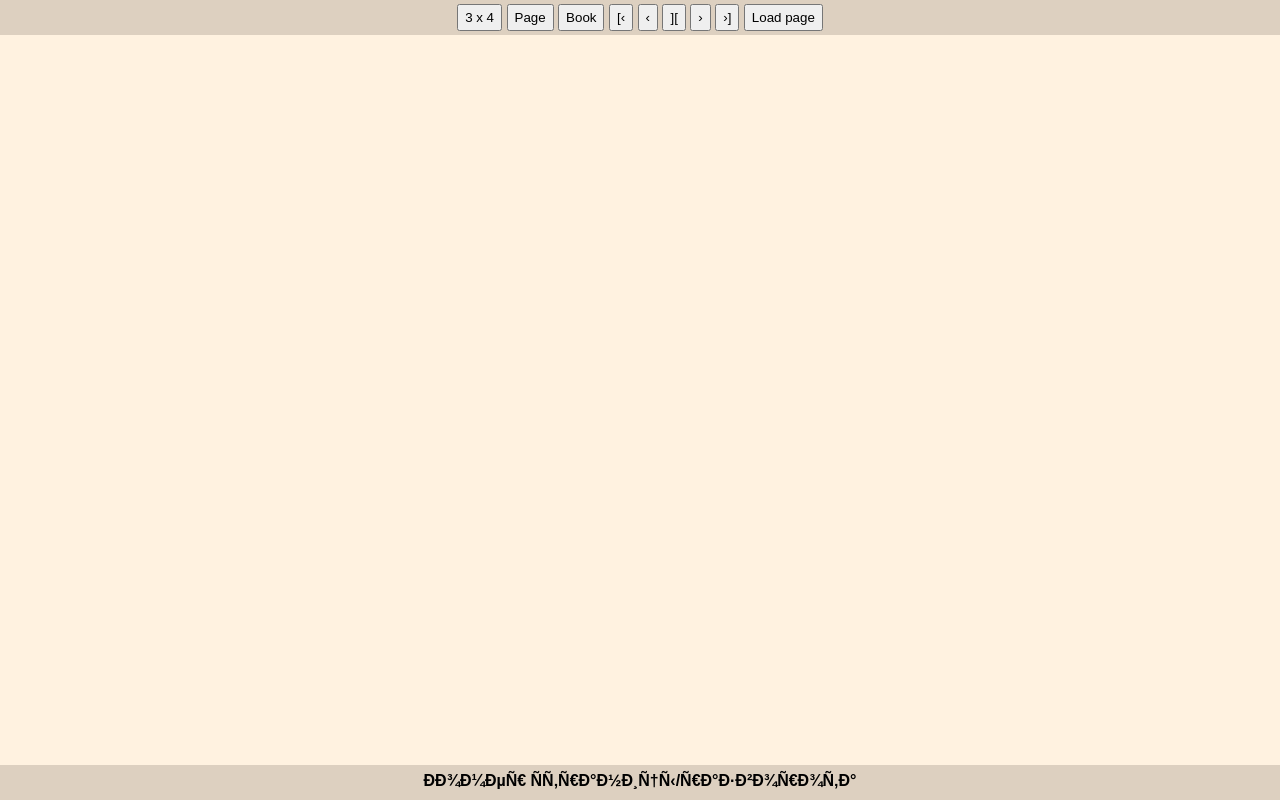
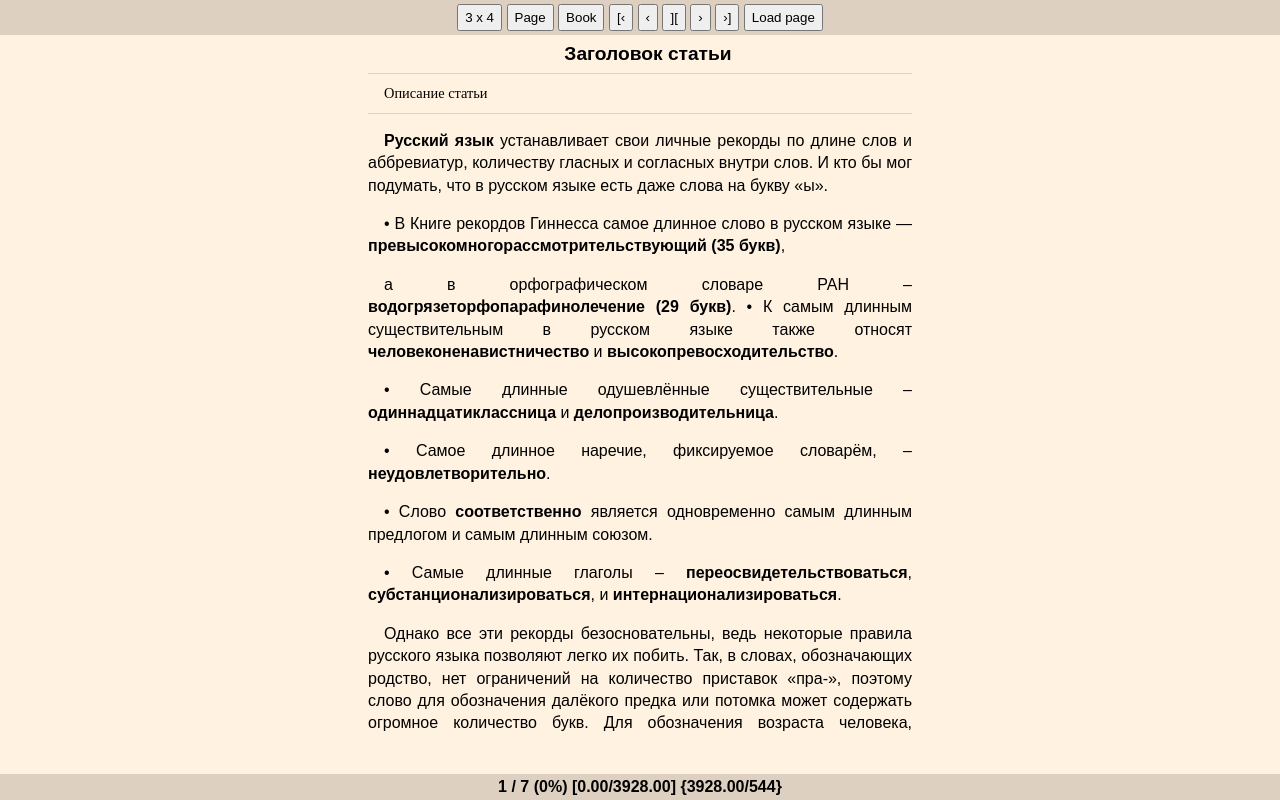
Before and after one commit to dimqdim/ReadAsBook, a plain HTML site: page src/index.html in a window 1280 px wide. Drawn offline with Linux system fonts and the light colour scheme.

Commit message:
Теперь работает "заготовка" сайта

```diff
--- a/src/index.html
+++ b/src/index.html
@@ -1,5 +1,6 @@
 <html>
   <head>
+    <meta charset="utf-8">
     <script type="text/javascript" charset="utf-8" src="script.js"></script>
     <link rel="stylesheet" href="style.css">
   </head>
--- a/src/script.js
+++ b/src/script.js
@@ -1,15 +1,14 @@
-const textArea = document.querySelector(".text-col");
-const contentArea = document.querySelector(".content");
-const pageNumberArea = document.querySelector("#page-number");
-
 const PageProportion = 4 / 3;
 
 let readerOptions = {
   layout: "page", // отображение страницы (page, book, paper)
   isMaintainProportions: true, // необходимость соблюдать пропорции страницы
-  columnGap: 20
+  columnGap: 20,
 };
 
+let textArea;
+let contentArea;
+let pageNumberArea;
 let totalWidth;
 let totalPages;
 let totalColumns;
@@ -25,8 +24,14 @@ window.onresize = function () {
 };
 
 window.onload = function () {
+  initLayout();
   updateLayout();
 };
+
+function initLayout() {
+  textArea = document.querySelector(".text-col");
+  contentArea = document.querySelector(".content");
+  pageNumberArea = document.querySelector("#page-number");
 
   textArea.onscroll = function () {
     showPageNumber();
@@ -78,6 +83,7 @@ bookBtn.onclick = function () {
     updateLayout();
     nextprevClick(0);
   };
+}
 
 function hyphenate(element) {
   let all = "[абвгдеёжзийклмнопрстуфхцчшщъыьэюя]",
```
Lines whose indentation alone changed are shown as unchanged.
